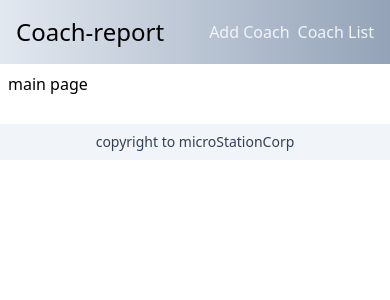
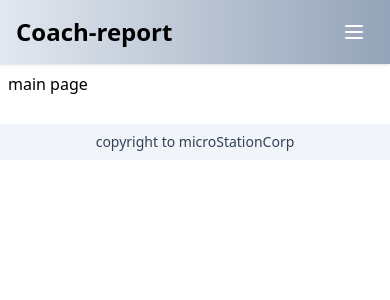
Before and after one commit to microStationCorp/coach-report, a Next.js app: page / in a window 390 px wide. Shown: the top 300 px of the page. Built offline with nearby package versions, Linux system fonts and the light colour scheme.

Commit message:
responsive nav

```diff
--- a/components/navbar.tsx
+++ b/components/navbar.tsx
@@ -1,29 +1,92 @@
+import Head from "next/head";
 import Link from "next/link";
+import { useState } from "react";
 
 export const Navbar = () => {
+  const [navbar, setNavbar] = useState(false);
+
   return (
+    <>
       <div
-      className={
-        "p-4 bg-gradient-to-l from-slate-400 to-slate-200 flex justify-between items-center"
-      }
+        className={"bg-gradient-to-l from-slate-400 to-slate-200 w-full shadow"}
       >
-      <div className="text-2xl">
+        <div className="md:flex justify-between px-4 mx-auto lg:max-w-7xl md:items-center md:px-8">
+          <div>
+            <div className="flex items-center justify-between py-3 md:py-5 md:block">
+              <div className="text-2xl font-bold">
                 <Link href={"/"} className="hover:font-semibold">
                   Coach-report
                 </Link>
               </div>
-      <div className="text-slate-100 flex space-x-2">
-        <div className="capitalize">
-          <Link href="/add_coach" passHref className="hover:font-semibold">
+              <div className="md:hidden">
+                <button
+                  className="p-2 rounded-md outline-none focus:border-gray-400 focus:border"
+                  onClick={() => setNavbar(!navbar)}
+                >
+                  {navbar ? (
+                    <svg
+                      xmlns="http://www.w3.org/2000/svg"
+                      className="w-6 h-6 text-white"
+                      viewBox="0 0 20 20"
+                      fill="currentColor"
+                    >
+                      <path
+                        fillRule="evenodd"
+                        d="M4.293 4.293a1 1 0 011.414 0L10 8.586l4.293-4.293a1 1 0 111.414 1.414L11.414 10l4.293 4.293a1 1 0 01-1.414 1.414L10 11.414l-4.293 4.293a1 1 0 01-1.414-1.414L8.586 10 4.293 5.707a1 1 0 010-1.414z"
+                        clipRule="evenodd"
+                      />
+                    </svg>
+                  ) : (
+                    <svg
+                      xmlns="http://www.w3.org/2000/svg"
+                      className="w-6 h-6 text-white"
+                      fill="none"
+                      viewBox="0 0 24 24"
+                      stroke="currentColor"
+                      strokeWidth={2}
+                    >
+                      <path
+                        strokeLinecap="round"
+                        strokeLinejoin="round"
+                        d="M4 6h16M4 12h16M4 18h16"
+                      />
+                    </svg>
+                  )}
+                </button>
+              </div>
+            </div>
+          </div>
+          {/* menu */}
+          <div>
+            <div
+              className={`flex-1 justify-self-center pb-3 mt-2 md:block md:pb-0 md:mt-0 ${
+                navbar ? "block" : "hidden"
+              }`}
+            >
+              <div className="items-center justify-center space-y-8 md:flex md:space-x-6 md:space-y-0">
+                <div className="capitalize font-semibold">
+                  <Link
+                    href="/add_coach"
+                    passHref
+                    className="hover:font-semibold"
+                  >
                     add coach
                   </Link>
                 </div>
-        <div className="capitalize">
-          <Link href="/coach_list" passHref className="hover:font-semibold">
+                <div className="capitalize font-semibold">
+                  <Link
+                    href="/coach_list"
+                    passHref
+                    className="hover:font-semibold"
+                  >
                     coach list
                   </Link>
                 </div>
               </div>
             </div>
+          </div>
+        </div>
+      </div>
+    </>
   );
 };
```
Lines whose indentation alone changed are shown as unchanged.
